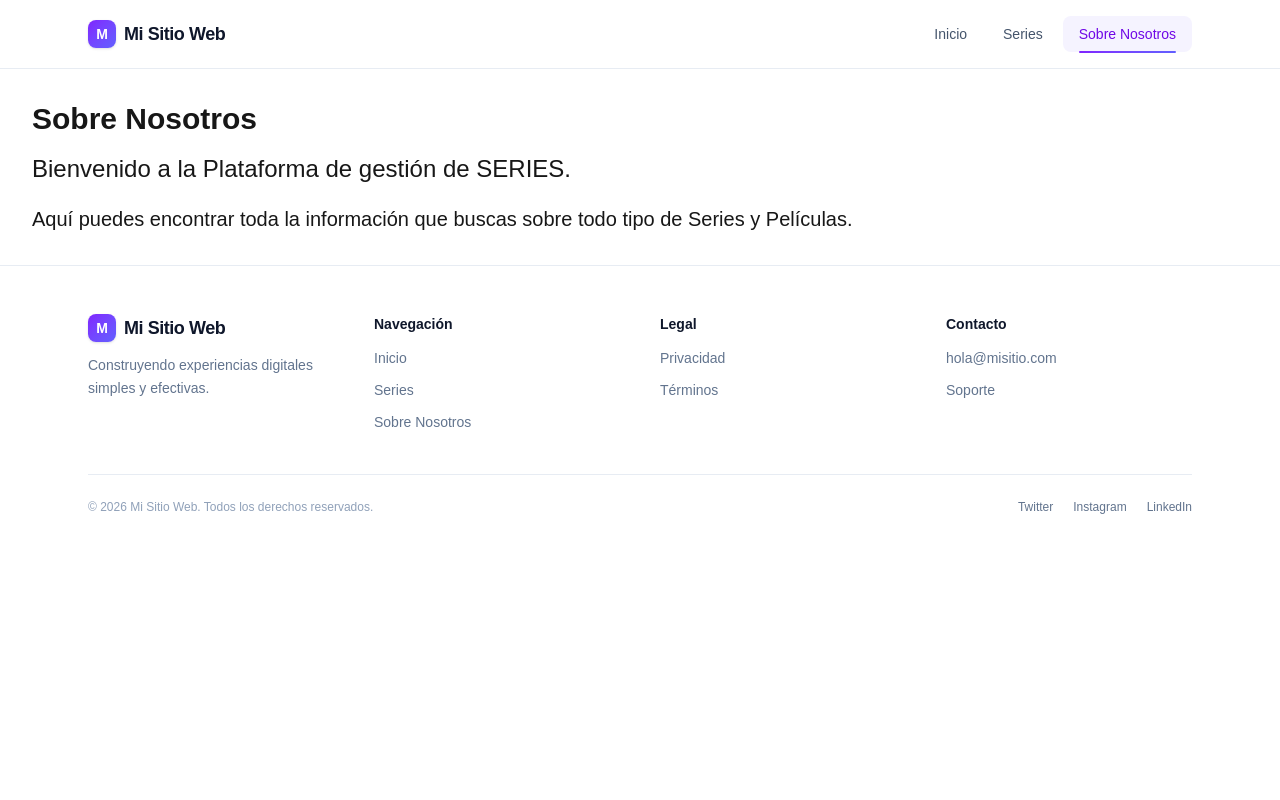
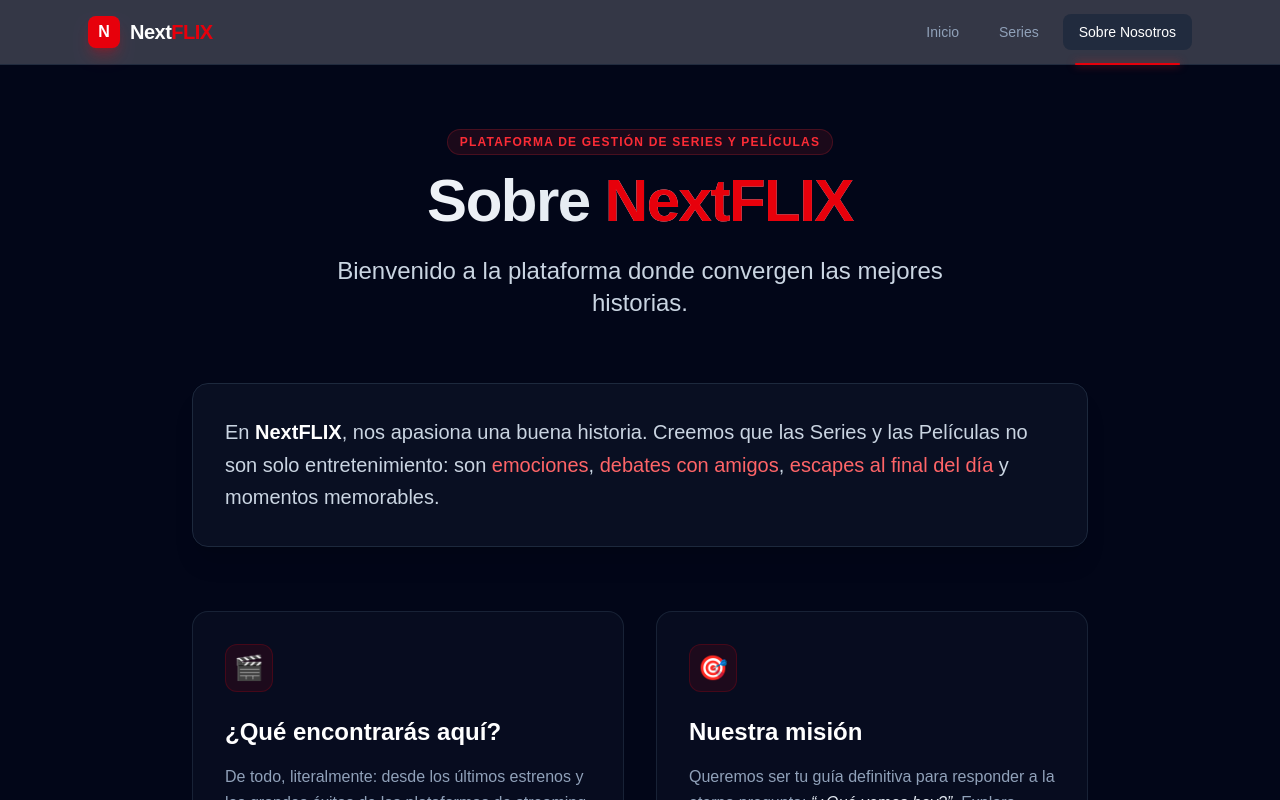
Before and after one commit to AdolfoLEx/NextFLIX, a Next.js app: page /about in a window 1280 px wide. Shown: the top 800 px of the page. Built offline with nearby package versions, Linux system fonts and the light colour scheme.

Commit message:
Proyecto funcionando con temática oscura NextFLIX

```diff
--- a/app/about/page.tsx
+++ b/app/about/page.tsx
@@ -2,15 +2,72 @@ import React from "react";
 
 export default function AboutPage() {
   return (
-    <main className="p-8">
-      <h1 className="text-3xl font-bold">Sobre Nosotros</h1>
-      <p className="mt-4 text-2xl">
-        Bienvenido a la Plataforma de gestión de SERIES.
-      </p>
-      <p className="mt-5 text-xl">
-        Aquí puedes encontrar toda la información
-        que buscas sobre todo tipo de Series y Películas.
-      </p>
+    <main className="min-h-screen bg-slate-950 text-slate-100 py-16 px-6 sm:px-12 lg:px-24">
+      {/* Contenedor principal centrado */}
+      <div className="max-w-4xl mx-auto space-y-16">
+
+        {/* Header / Hero Section */}
+        <section className="text-center space-y-4">
+          <span className="inline-block px-3 py-1 text-xs font-semibold uppercase tracking-widest text-red-500 bg-red-500/10 rounded-full border border-red-500/20">
+            Plataforma de gestión de Series y Películas
+          </span>
+          <h1 className="text-4xl sm:text-6xl font-extrabold tracking-tight bg-gradient-to-r from-white via-slate-200 to-slate-400 bg-clip-text text-transparent">
+            Sobre <span className="text-red-600">NextFLIX</span>
+          </h1>
+          <p className="text-xl sm:text-2xl text-slate-300 font-light max-w-2xl mx-auto pt-2">
+            Bienvenido a la plataforma donde convergen las mejores historias.
+          </p>
+        </section>
+
+        {/* Declaración de Pasión */}
+        <section className="bg-slate-900/60 border border-slate-800 rounded-2xl p-8 shadow-xl backdrop-blur-sm">
+          <p className="text-lg sm:text-xl text-slate-300 leading-relaxed font-normal">
+            En <strong className="text-white font-semibold">NextFLIX</strong>, nos apasiona una buena historia. Creemos que las Series y las Películas no son solo entretenimiento: son <span className="text-red-400">emociones</span>, <span className="text-red-400">debates con amigos</span>, <span className="text-red-400">escapes al final del día</span> y momentos memorables.
+          </p>
+        </section>
+
+        {/* Sección de Contenido / Grilla de Características */}
+        <div className="grid grid-cols-1 md:grid-cols-2 gap-8">
+
+          {/* Card: ¿Qué encontrarás aquí? */}
+          <div className="bg-slate-900/40 border border-slate-800/80 rounded-2xl p-8 hover:border-slate-700 transition-colors">
+            <div className="w-12 h-12 rounded-xl bg-red-600/10 border border-red-600/20 flex items-center justify-center mb-6 text-red-500 text-2xl">
+              🎬
+            </div>
+            <h2 className="text-2xl font-bold text-white mb-4">
+              ¿Qué encontrarás aquí?
+            </h2>
+            <p className="text-slate-400 leading-relaxed">
+              De todo, literalmente: desde los últimos estrenos y los grandes éxitos de las plataformas de streaming, hasta clásicos inolvidables, cine independiente, animación y joyas ocultas de todo el mundo.
+            </p>
+          </div>
+
+          {/* Card: Nuestra Misión */}
+          <div className="bg-slate-900/40 border border-slate-800/80 rounded-2xl p-8 hover:border-slate-700 transition-colors">
+            <div className="w-12 h-12 rounded-xl bg-red-600/10 border border-red-600/20 flex items-center justify-center mb-6 text-red-500 text-2xl">
+              🎯
+            </div>
+            <h2 className="text-2xl font-bold text-white mb-4">
+              Nuestra misión
+            </h2>
+            <p className="text-slate-400 leading-relaxed">
+              Queremos ser tu guía definitiva para responder a la eterna pregunta: <em className="text-slate-200">“¿Qué vemos hoy?”</em>. Explora nuestro catálogo, descubre recomendaciones pensadas para cada estado de ánimo y mantente al día con lo mejor de la pantalla chica y grande.
+            </p>
+          </div>
+
+        </div>
+
+        {/* Cierre / Callout */}
+        <section className="text-center bg-gradient-to-r from-red-950/40 via-slate-900 to-red-950/40 border border-red-900/30 rounded-2xl p-8 sm:p-10">
+          <p className="text-xl sm:text-2xl font-medium text-slate-200 mb-2">
+            Prepárate unas palomitas y ponte cómodo. 🍿
+          </p>
+          <span className="text-2xl sm:text-3xl font-bold text-red-500 tracking-wide">
+            ¡Estás en casa!
+          </span>
+        </section>
+
+      </div>
     </main>
   );
 }
--- a/app/series/components/DeleteSerieDialog.tsx
+++ b/app/series/components/DeleteSerieDialog.tsx
@@ -40,25 +40,27 @@ export default function DeleteSerieModal({
       sinopsis="¿Estás seguro de que quieres eliminar esta serie?"
       size="sm"
       footer={
-        <>
+        <div className="flex gap-3 justify-end w-full pt-4 border-t border-slate-800/80">
           <DialogPrimitive.Close asChild>
-            <button className="px-4 py-2 text-white bg-green-600 hover:bg-green-700 transition font-bold border rounded">
+            {/* Botón Verde Oscuro con contraste alto al Hover */}
+            <button className="px-5 py-2.5 rounded-xl bg-emerald-950/80 text-white border border-emerald-800/60 font-medium text-sm hover:bg-emerald-600 hover:text-white hover:border-emerald-500 hover:shadow-lg hover:shadow-emerald-600/30 transition-all duration-200">
               Cancelar
             </button>
           </DialogPrimitive.Close>
 
+          {/* Botón Rojo Oscuro con contraste alto al Hover */}
           <button
-            className="px-4 py-2 bg-red-500 text-white hover:bg-red-700 transition rounded"
+            className="px-6 py-2.5 rounded-xl bg-red-950/80 text-white border border-red-800/60 font-semibold text-sm hover:bg-red-600 hover:text-white hover:border-red-500 hover:shadow-lg hover:shadow-red-600/30 transition-all duration-200 disabled:opacity-50"
             onClick={handleDelete}
             disabled={loading}
           >
             {loading ? "Eliminando..." : "Eliminar"}
           </button>
-        </>
+        </div>
       }
     >
-      {error && <p className="text-sm text-red-500">{error}</p>}
-      <p>Esta acción no se puede deshacer.</p>
+      {error && <p className="text-sm text-red-400 mb-2">{error}</p>}
+      <p className="text-slate-300">Esta acción no se puede deshacer.</p>
     </DialogComponent>
   );
 }
--- a/app/series/components/SerieDetailModal.tsx
+++ b/app/series/components/SerieDetailModal.tsx
@@ -36,10 +36,10 @@ export default function SerieDetailModal({ serie, trigger }: Props) {
       urlPortada={serie.urlPortada}
       size="md"
       footer={
-        <p className="text-sm text-red-900">
-            <span>{serie.plataforma}</span>
-            Estreno: <span className="font-semibold">{serie.estreno}</span>
-        </p>
+<p className="text-sm text-red-900 flex items-center justify-between gap-3">
+  <span>{serie.plataforma}</span>
+  <span className="font-bold text-base">{serie.estreno}</span>
+</p>
       }
     >
       <DialogPrimitive.Close asChild>
--- a/app/series/components/SerieFormModal.tsx
+++ b/app/series/components/SerieFormModal.tsx
@@ -23,8 +23,8 @@ export default function SerieFormModal({ trigger, serie, onSuccess }: Props) {
   const error = errorCreate || errorUpdate;
 
 
- // 1A. Agregas este estado para controlar si el modal está abierto
-// Estado del modal
+  // 1A. Agregas este estado para controlar si el modal está abierto
+  // Estado del modal
   const [open, setOpen] = useState(false);
 
   // Estados del formulario y sincronización
@@ -38,7 +38,7 @@ export default function SerieFormModal({ trigger, serie, onSuccess }: Props) {
   const [plataforma, setPlataforma] = useState(serie?.plataforma || "");
 
   // 2. Sincronización SÍNCRONA durante el render (¡Sin useEffect!)
-if (serie !== prevSerie) {
+  if (serie !== prevSerie) {
     setPrevSerie(serie);
     setTitulo(serie?.titulo || "");
     setGenero(serie?.genero || "");
@@ -50,7 +50,6 @@ if (serie !== prevSerie) {
   }
 
   // 3. Funciones del componente (handleSubmit, etc.)
-  // ...
 
   const handleSubmit = async () => {
     const payload: PostSerieRequest = {
@@ -96,17 +95,19 @@ if (serie !== prevSerie) {
       sinopsis="Información de la serie"
       size="lg"
       footer={
-        <div className="flex gap-3">
+        <div className="flex gap-3 justify-end w-full pt-4 border-t border-slate-800/80">
           <DialogPrimitive.Close asChild>
-            <button className="px-4 py-2 text-green-600 font-bold border rounded hover:bg-green-200 transition">
+            {/* Botón Verde Oscuro (Cancelar) */}
+            <button className="px-5 py-2.5 rounded-xl bg-emerald-950/80 text-white border border-emerald-800/60 font-medium text-sm hover:bg-emerald-600 hover:text-white hover:border-emerald-500 hover:shadow-lg hover:shadow-emerald-600/30 transition-all duration-200">
               Cancelar
             </button>
           </DialogPrimitive.Close>
 
+          {/* Botón Rojo Principal NextFLIX (Guardar) */}
           <button
             onClick={handleSubmit}
             disabled={loading}
-            className="px-4 py-2 rounded-lg bg-blue-600 text-white hover:bg-blue-500 transition disabled:opacity-50"
+            className="px-6 py-2.5 rounded-xl bg-red-600 text-white font-semibold text-sm hover:bg-red-500 hover:shadow-lg hover:shadow-red-600/40 active:scale-95 transition-all duration-200 disabled:opacity-50 disabled:pointer-events-none"
           >
             {loading ? "Guardando..." : "Guardar"}
           </button>
--- a/app/series/page.tsx
+++ b/app/series/page.tsx
@@ -32,7 +32,7 @@ export default function Series() {
       : series.filter((serie) => serie.genero === selectedCategory);
 
   return (
-    <div className="min-h-screen bg-gray-600 p-8">
+    <div className="min-h-screen bg-gray-800 p-8">
       <h1 className="mb-4 text-2xl font-bold text-red-500">
         Series disponibles
       </h1>
--- a/app/series/validations/serie.schema.ts
+++ b/app/series/validations/serie.schema.ts
@@ -7,6 +7,11 @@ export const serieSchema = object(
             minLength(3, "El título debe tener al menos 3 caracteres"),
         ),
 
+        genero: pipe(
+            string(),
+            minLength(5, "El género debe tener al menos 5 caracteres"),
+        ),
+
         sinopsis: pipe(
             string(),
         minLength(10, "La sinopsis debe tener al menos 10 caracteres"),
--- a/ui/components/Banner.tsx
+++ b/ui/components/Banner.tsx
@@ -2,31 +2,53 @@ import Link from "next/link";
 
 export default function Banner() {
   return (
-    <section className="bg-linear-to-r from-blue-600 to-indigo-600 text-white">
-      <div className="max-w-6xl mx-auto px-6 py-20 grid grid-cols-2 gap-10 items-center">
-        <div>
-          <h1 className="text-4xl md:text-5xl font-bold mb-6 leading-tight">
-            Encuentra las mejores Series y Películas
+    <section className="relative overflow-hidden bg-slate-950 text-slate-100 py-16 md:py-24 border-b border-slate-800">
+      {/* Fondo con brillo ambiental sutil */}
+      <div className="absolute -top-24 -left-24 w-96 h-96 bg-red-600/10 rounded-full blur-3xl pointer-events-none" />
+      <div className="absolute -bottom-24 -right-24 w-96 h-96 bg-red-900/10 rounded-full blur-3xl pointer-events-none" />
+
+      <div className="relative max-w-6xl mx-auto px-6 grid grid-cols-1 md:grid-cols-2 gap-12 items-center">
+        {/* Columna de Texto */}
+        <div className="space-y-6 text-center md:text-left">
+          <span className="inline-block px-3 py-1 text-xs font-semibold uppercase tracking-widest text-red-500 bg-red-500/10 rounded-full border border-red-500/20">
+            Catálogo ilimitado
+          </span>
+
+          <h1 className="text-4xl sm:text-5xl lg:text-6xl font-extrabold tracking-tight leading-tight bg-gradient-to-r from-white via-slate-200 to-slate-400 bg-clip-text text-transparent">
+            Encuentra las mejores <span className="text-red-600">Series</span> y Películas
           </h1>
-          <p className="text-lg text-blue-100 mb-8">
-            Descubre nuestra inmensa colección de Series y Películas con los mejores precios y la
-            mejor calidad.
+
+          <p className="text-base sm:text-lg text-slate-400 font-light max-w-lg mx-auto md:mx-0 leading-relaxed">
+            Descubre nuestra inmensa colección con la mejor calidad visual, recomendaciones personalizadas y títulos siempre actualizados.
           </p>
+
+          <div className="pt-2 flex flex-col sm:flex-row items-center justify-center md:justify-start gap-4">
             <Link
               href="/series"
-            className="inline-block bg-white text-blue-600 font-semibold px-6 py-3 rounded-lg shadow-md hover:bg-blue-100 transition"
+              className="w-full sm:w-auto text-center bg-red-600 hover:bg-red-700 text-white font-semibold px-8 py-3.5 rounded-xl shadow-lg shadow-red-600/25 hover:shadow-red-600/40 transition-all duration-300 transform hover:-translate-y-0.5"
             >
               Ver nuestras Series
             </Link>
           </div>
-        <div className="flex justify-center">
+        </div>
+
+        {/* Columna de Imagen con img estándar */}
+        <div className="flex justify-center items-center">
+          <div className="relative group">
+            {/* Resplandor trasero */}
+            <div className="absolute -inset-1 bg-gradient-to-r from-red-600 to-amber-600 rounded-2xl blur opacity-30 group-hover:opacity-60 transition duration-500" />
+
+            <div className="relative bg-slate-900 border border-slate-800 rounded-2xl p-3 shadow-2xl">
               <img
                 src="https://encrypted-tbn0.gstatic.com/images?q=tbn:ANd9GcQeY4rprVKYoyo0ZD0jjMPLGwZSsuuvm8VxCIlf_W-2EA&s=10"
                 alt="Serie Destacada"
-            className="w-72 object-contain"
                 width={320}
-            height={160}
+                height={400}
+                className="w-64 md:w-80 h-auto rounded-xl object-cover transform group-hover:scale-[1.02] transition duration-300"
+                loading="eager"
               />
+            </div>
+          </div>
         </div>
       </div>
     </section>
--- a/ui/layout/Footer.tsx
+++ b/ui/layout/Footer.tsx
@@ -3,7 +3,7 @@ import React from "react";
 
 const sections = [
   {
-    title: "Navegación",
+    title: "Explorar",
     links: [
       { href: "/", label: "Inicio" },
       { href: "/series", label: "Series" },
@@ -11,59 +11,53 @@ const sections = [
     ],
   },
   {
-    title: "Legal",
+    title: "Soporte y Legal",
     links: [
-      { href: "/privacidad", label: "Privacidad" },
-      { href: "/terminos", label: "Términos" },
-    ],
-  },
-  {
-    title: "Contacto",
-    links: [
-      { href: "mailto:hola@misitio.com", label: "hola@misitio.com" },
-      { href: "/soporte", label: "Soporte" },
+      { href: "mailto:soporte@nextflix.com", label: "Contacto" },
+      { href: "/privacidad", label: "Privacidad y Términos" },
     ],
   },
 ];
 
 const social = [
-  { label: "Twitter", href: "https://twitter.com" },
+  { label: "Facebook", href: "https://facebook.com" },
   { label: "Instagram", href: "https://instagram.com" },
-  { label: "LinkedIn", href: "https://linkedin.com" },
+  { label: "Tiktok", href: "https://tiktok.com" },
 ];
 
 export default function Footer() {
   return (
-    <footer className="border-t border-slate-200/80 bg-white">
+    <footer className="border-t border-slate-800/80 bg-slate-950 text-slate-300">
       <div className="max-w-6xl mx-auto px-6 py-12">
-        <div className="grid grid-cols-2 md:grid-cols-4 gap-10">
-          {/* Brand */}
-          <div className="col-span-2 md:col-span-1">
+        <div className="grid grid-cols-1 md:grid-cols-4 gap-10">
+
+          {/* Marca / Identidad */}
+          <div className="md:col-span-2 space-y-3">
             <Link href="/" className="flex items-center gap-2 group w-fit">
-              <span className="h-7 w-7 rounded-lg bg-linear-to-br from-violet-600 to-indigo-500 flex items-center justify-center text-white text-sm font-bold shadow-sm group-hover:scale-105 transition-transform">
-                M
+              <span className="h-8 w-8 rounded-lg bg-red-600 flex items-center justify-center text-white font-extrabold text-base shadow-lg shadow-red-600/30 group-hover:bg-red-500 transition-colors">
+                N
               </span>
-              <span className="text-lg font-bold tracking-tight text-slate-900">
-                Mi Sitio Web
+              <span className="text-xl font-bold tracking-tight text-white">
+                Next<span className="text-red-600">FLIX</span>
               </span>
             </Link>
-            <p className="mt-3 text-sm text-slate-500 leading-relaxed">
-              Construyendo experiencias digitales simples y efectivas.
+            <p className="text-sm text-slate-400 max-w-sm leading-relaxed">
+              Tu guía definitiva para descubrir y disfrutar de las mejores series y películas en un solo lugar.
             </p>
           </div>
 
-          {/* Link columns */}
+          {/* Secciones de Enlaces */}
           {sections.map((section) => (
             <div key={section.title}>
-              <h3 className="text-sm font-semibold text-slate-900 mb-3">
+              <h3 className="text-sm font-semibold text-white tracking-wider uppercase mb-4">
                 {section.title}
               </h3>
-              <ul className="space-y-2">
+              <ul className="space-y-2.5">
                 {section.links.map((link) => (
                   <li key={link.href}>
                     <Link
                       href={link.href}
-                      className="text-sm text-slate-500 hover:text-violet-700 transition-colors"
+                      className="text-sm text-slate-400 hover:text-red-500 transition-colors"
                     >
                       {link.label}
                     </Link>
@@ -72,22 +66,23 @@ export default function Footer() {
               </ul>
             </div>
           ))}
+
         </div>
 
-        {/* Bottom bar */}
-        <div className="mt-10 pt-6 border-t border-slate-200/80 flex flex-col-reverse md:flex-row items-center justify-between gap-4">
-          <p className="text-xs text-slate-400">
-            © {new Date().getFullYear()} Mi Sitio Web. Todos los derechos
-            reservados.
+        {/* Barra inferior */}
+        <div className="mt-12 pt-6 border-t border-slate-800/60 flex flex-col-reverse sm:flex-row items-center justify-between gap-4">
+          <p className="text-xs text-slate-500">
+            © {new Date().getFullYear()} NextFLIX. Todos los derechos reservados.
           </p>
-          <div className="flex items-center gap-5">
+
+          <div className="flex items-center gap-6">
             {social.map((item) => (
               <a
                 key={item.label}
                 href={item.href}
                 target="_blank"
                 rel="noopener noreferrer"
-                className="text-xs font-medium text-slate-500 hover:text-violet-700 transition-colors"
+                className="text-xs font-medium text-slate-400 hover:text-red-500 transition-colors"
               >
                 {item.label}
               </a>
--- a/ui/layout/Navbar.tsx
+++ b/ui/layout/Navbar.tsx
@@ -13,40 +13,42 @@ export default function Navbar() {
   const pathname = usePathname();
 
   return (
-    <nav className="sticky top-0 z-50 bg-white/90 backdrop-blur-md border-b border-slate-200/80">
-      <div className="max-w-6xl mx-auto px-6 py-4 flex items-center justify-between">
-        {/* Logo */}
-        <Link href="/" className="flex items-center gap-2 group">
-          <span className="h-7 w-7 rounded-lg bg-linear-to-br from-violet-600 to-indigo-500 flex items-center justify-center text-white text-sm font-bold shadow-sm group-hover:scale-105 transition-transform">
-            M
+    <nav className="sticky top-0 z-50 bg-slate-950/80 backdrop-blur-md border-b border-slate-800/80 transition-colors">
+      <div className="max-w-6xl mx-auto px-6 py-3.5 flex items-center justify-between">
+
+        {/* Logo NextFLIX */}
+        <Link href="/" className="flex items-center gap-2.5 group">
+          <span className="h-8 w-8 rounded-lg bg-red-600 flex items-center justify-center text-white font-extrabold text-base shadow-lg shadow-red-600/30 group-hover:scale-105 transition-transform duration-200">
+            N
           </span>
-          <span className="text-lg font-bold tracking-tight text-slate-900">
-            Mi Sitio Web
+          <span className="text-xl font-bold tracking-tight text-white">
+            Next<span className="text-red-600">FLIX</span>
           </span>
         </Link>
 
-        {/* Links */}
-        <div className="flex items-center gap-1">
+        {/* Links de navegación */}
+        <div className="flex items-center gap-1 sm:gap-2">
           {links.map(({ href, label }) => {
             const isActive = pathname === href;
             return (
               <Link
                 key={href}
                 href={href}
-                className={`relative px-4 py-2 text-sm font-medium rounded-lg transition-colors duration-200 ${
+                className={`relative px-4 py-2 text-sm font-medium rounded-lg transition-all duration-200 ${
                   isActive
-                    ? "text-violet-700 bg-violet-50"
-                    : "text-slate-600 hover:text-slate-900 hover:bg-slate-50"
+                    ? "text-white bg-slate-800/80"
+                    : "text-slate-400 hover:text-slate-200 hover:bg-slate-900/50"
                 }`}
               >
                 {label}
                 {isActive && (
-                  <span className="absolute left-4 right-4 -bottom-px h-0.5 rounded-full bg-linear-to-r from-violet-600 to-indigo-500" />
+                  <span className="absolute left-3 right-3 -bottom-[15px] h-0.5 rounded-full bg-red-600 shadow-[0_0_8px_rgba(220,38,38,0.8)]" />
                 )}
               </Link>
             );
           })}
         </div>
+
       </div>
     </nav>
   );
```
Also changed, not shown: app/page.tsx (+42 -16 lines). Lines whose indentation alone changed are shown as unchanged.
